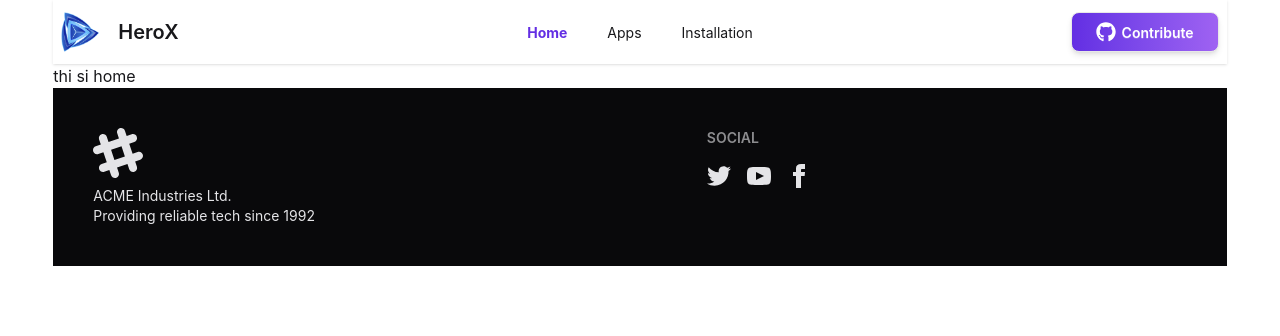
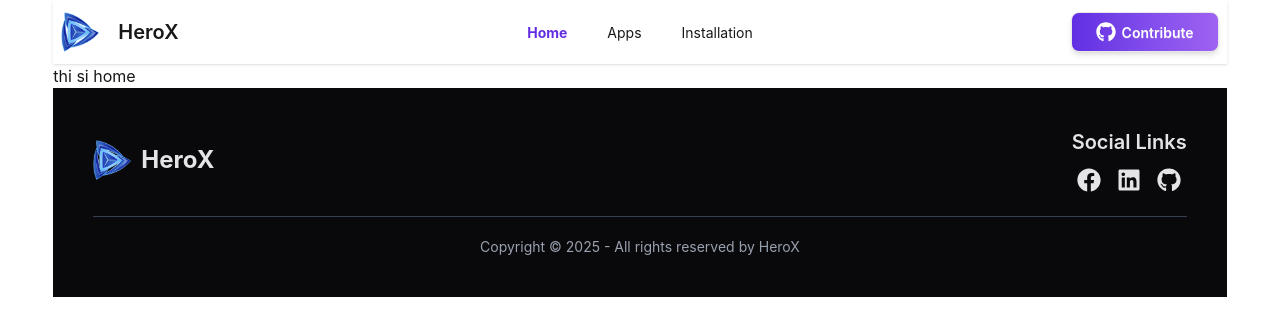
Before and after one commit to asifforizy/HeroX, a React (Vite) app: page / in a window 1280 px wide. Shown: the top 336 px of the page. Built offline with nearby package versions, Linux system fonts and the light colour scheme.

Commit message:
footer design completed

```diff
--- a/src/Components/Footer/Footer.jsx
+++ b/src/Components/Footer/Footer.jsx
@@ -1,69 +1,42 @@
-import React from 'react';
+import React from "react";
+import Logo from "../../assets/logo.png";
+import { FaFacebook, FaGithub, FaLinkedin } from "react-icons/fa";
 
 const Footer = () => {
-    return (
-        <div>
+  return (
+    <footer className="bg-neutral text-neutral-content px-10 py-10">
+      <div className="max-w-7xl mx-auto flex flex-col gap-6">
 
-            <footer className="footer sm:footer-horizontal bg-neutral text-neutral-content p-10">
-                <aside>
-                    <svg
-                        width="50"
-                        height="50"
-                        viewBox="0 0 24 24"
-                        xmlns="http://www.w3.org/2000/svg"
-                        fillRule="evenodd"
-                        clipRule="evenodd"
-                        className="fill-current">
-                        <path
-                            d="M22.672 15.226l-2.432.811.841 2.515c.33 1.019-.209 2.127-1.23 2.456-1.15.325-2.148-.321-2.463-1.226l-.84-2.518-5.013 1.677.84 2.517c.391 1.203-.434 2.542-1.831 2.542-.88 0-1.601-.564-1.86-1.314l-.842-2.516-2.431.809c-1.135.328-2.145-.317-2.463-1.229-.329-1.018.211-2.127 1.231-2.456l2.432-.809-1.621-4.823-2.432.808c-1.355.384-2.558-.59-2.558-1.839 0-.817.509-1.582 1.327-1.846l2.433-.809-.842-2.515c-.33-1.02.211-2.129 1.232-2.458 1.02-.329 2.13.209 2.461 1.229l.842 2.515 5.011-1.677-.839-2.517c-.403-1.238.484-2.553 1.843-2.553.819 0 1.585.509 1.85 1.326l.841 2.517 2.431-.81c1.02-.33 2.131.211 2.461 1.229.332 1.018-.21 2.126-1.23 2.456l-2.433.809 1.622 4.823 2.433-.809c1.242-.401 2.557.484 2.557 1.838 0 .819-.51 1.583-1.328 1.847m-8.992-6.428l-5.01 1.675 1.619 4.828 5.011-1.674-1.62-4.829z"></path>
-                    </svg>
-                    <p>
-                        ACME Industries Ltd.
-                        <br />
-                        Providing reliable tech since 1992
-                    </p>
-                </aside>
-                <nav>
-                    <h6 className="footer-title">Social</h6>
-                    <div className="grid grid-flow-col gap-4">
-                        <a>
-                            <svg
-                                xmlns="http://www.w3.org/2000/svg"
-                                width="24"
-                                height="24"
-                                viewBox="0 0 24 24"
-                                className="fill-current">
-                                <path
-                                    d="M24 4.557c-.883.392-1.832.656-2.828.775 1.017-.609 1.798-1.574 2.165-2.724-.951.564-2.005.974-3.127 1.195-.897-.957-2.178-1.555-3.594-1.555-3.179 0-5.515 2.966-4.797 6.045-4.091-.205-7.719-2.165-10.148-5.144-1.29 2.213-.669 5.108 1.523 6.574-.806-.026-1.566-.247-2.229-.616-.054 2.281 1.581 4.415 3.949 4.89-.693.188-1.452.232-2.224.084.626 1.956 2.444 3.379 4.6 3.419-2.07 1.623-4.678 2.348-7.29 2.04 2.179 1.397 4.768 2.212 7.548 2.212 9.142 0 14.307-7.721 13.995-14.646.962-.695 1.797-1.562 2.457-2.549z"></path>
-                            </svg>
-                        </a>
-                        <a>
-                            <svg
-                                xmlns="http://www.w3.org/2000/svg"
-                                width="24"
-                                height="24"
-                                viewBox="0 0 24 24"
-                                className="fill-current">
-                                <path
-                                    d="M19.615 3.184c-3.604-.246-11.631-.245-15.23 0-3.897.266-4.356 2.62-4.385 8.816.029 6.185.484 8.549 4.385 8.816 3.6.245 11.626.246 15.23 0 3.897-.266 4.356-2.62 4.385-8.816-.029-6.185-.484-8.549-4.385-8.816zm-10.615 12.816v-8l8 3.993-8 4.007z"></path>
-                            </svg>
-                        </a>
-                        <a>
-                            <svg
-                                xmlns="http://www.w3.org/2000/svg"
-                                width="24"
-                                height="24"
-                                viewBox="0 0 24 24"
-                                className="fill-current">
-                                <path
-                                    d="M9 8h-3v4h3v12h5v-12h3.642l.358-4h-4v-1.667c0-.955.192-1.333 1.115-1.333h2.885v-5h-3.808c-3.596 0-5.192 1.583-5.192 4.615v3.385z"></path>
-                            </svg>
-                        </a>
-                    </div>
-                </nav>
-            </footer>
+
+        <div className="flex flex-col md:flex-row items-center justify-between gap-6">
+
+
+          <div className="flex items-center gap-2">
+            <img src={Logo} alt="logo" className="w-10" />
+            <h1 className="text-2xl font-bold">HeroX</h1>
+          </div>
+
+
+          <div className="flex flex-col items-center gap-3">
+            <h1 className="text-xl font-semibold">Social Links</h1>
+
+            <div className="flex gap-4 text-2xl">
+              <FaFacebook className="cursor-pointer hover:text-blue-500 hover:scale-110 transition duration-300" />
+
+              <FaLinkedin className="cursor-pointer hover:text-blue-400 hover:scale-110 transition duration-300" />
+
+              <FaGithub className="cursor-pointer hover:text-gray-400 hover:scale-110 transition duration-300" />
+            </div>
+          </div>
         </div>
-    );
+
+
+        <div className="border-t border-gray-700 pt-5 text-center text-sm text-gray-400">
+          <p>Copyright © 2025 - All rights reserved by HeroX</p>
+        </div>
+      </div>
+    </footer>
+  );
 };
 
 export default Footer;
```
